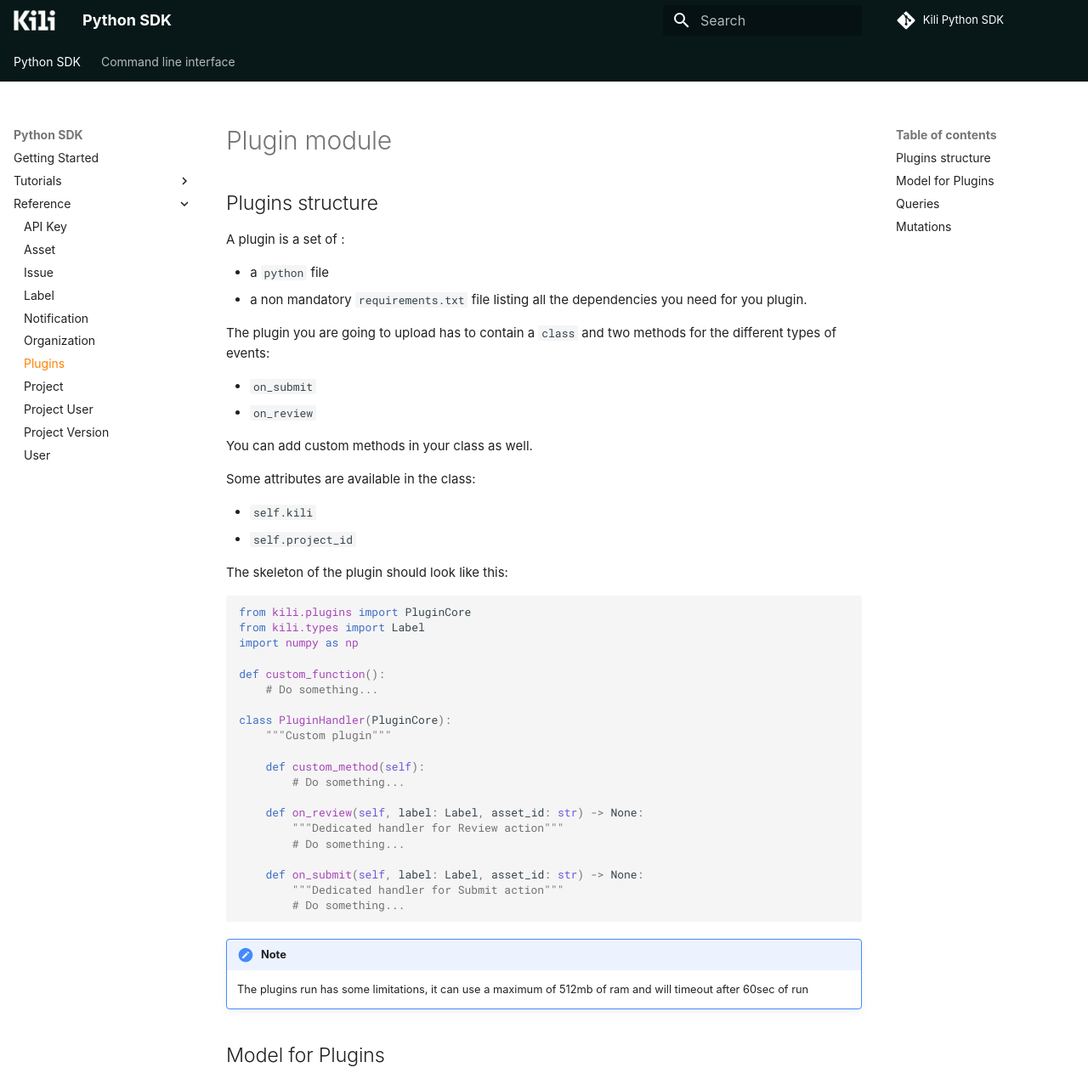
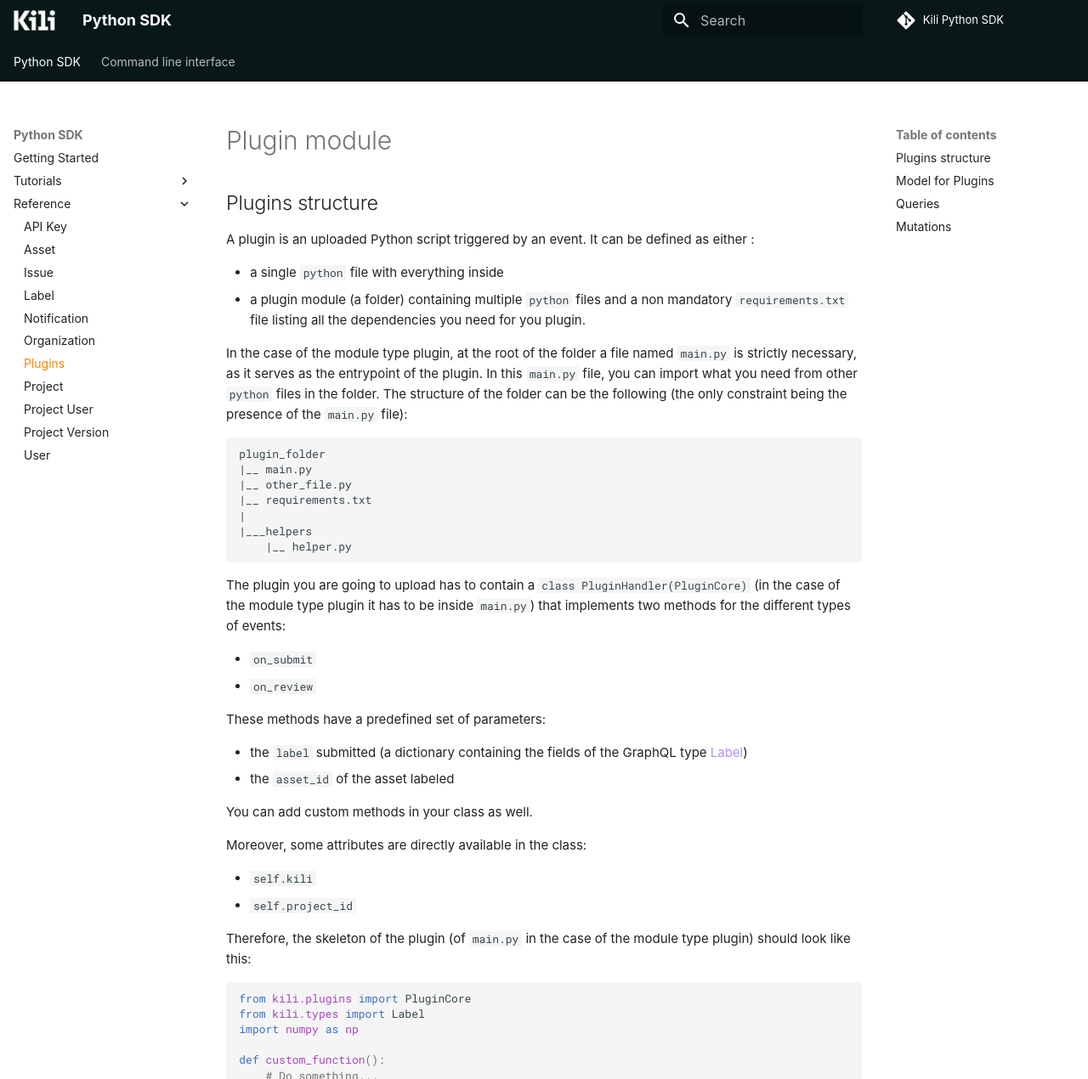
Before and after one commit to kili-technology/kili-python-sdk, an MkDocs documentation site: the page built from docs/sdk/plugins.md, in a window 1280 px wide and 1400 px high, cut to the strip 0-1270 px from the top of the window. Shown: the whole strip at 85% size. Built offline with MkDocs 1.6.1 and Material for MkDocs 9.7.7, drawn with Linux system fonts in a browser that asks for light colours; some web fonts are replaced; comment, search, counter and statistics services are not loaded; the version menu is left out.

Commit message:
docs: ✏️ adapt plugins documentation to module type plugins (#1002)

````diff
--- a/docs/sdk/plugins.md
+++ b/docs/sdk/plugins.md
@@ -2,24 +2,40 @@
 
 ## Plugins structure
 
-A plugin is a set of :
+A plugin is an uploaded Python script triggered by an event. It can be defined as either :
 
-- a `python` file
-- a non mandatory `requirements.txt` file listing all the dependencies you need for you plugin.
+- a single `python` file with everything inside
+- a plugin module (a folder) containing multiple `python` files and a non mandatory `requirements.txt` file listing all the dependencies you need for you plugin.
 
-The plugin you are going to upload has to contain a `class` and two methods for the different types of events:
+In the case of the module type plugin, at the root of the folder a file named `main.py` is strictly necessary, as it serves as the entrypoint of the plugin. In this `main.py` file, you can import what you need from other `python` files in the folder. The structure of the folder can be the following (the only constraint being the presence of the `main.py` file):
+```
+plugin_folder
+|__ main.py
+|__ other_file.py
+|__ requirements.txt
+|
+|___helpers
+    |__ helper.py
+```
+
+The plugin you are going to upload has to contain a `class PluginHandler(PluginCore)` (in the case of the module type plugin it has to be inside `main.py`) that implements two methods for the different types of events:
 
 - `on_submit`
 - `on_review`
 
+These methods have a predefined set of parameters:
+
+- the `label` submitted (a dictionary containing the fields of the GraphQL type [Label](https://docs.kili-technology.com/reference/graphql-api#label))
+- the `asset_id` of the asset labeled
+
 You can add custom methods in your class as well.
 
-Some attributes are available in the class:
+Moreover, some attributes are directly available in the class:
 
 - `self.kili`
 - `self.project_id`
 
-The skeleton of the plugin should look like this:
+Therefore, the skeleton of the plugin (of `main.py` in the case of the module type plugin) should look like this:
 
 ```python
 from kili.plugins import PluginCore
````
